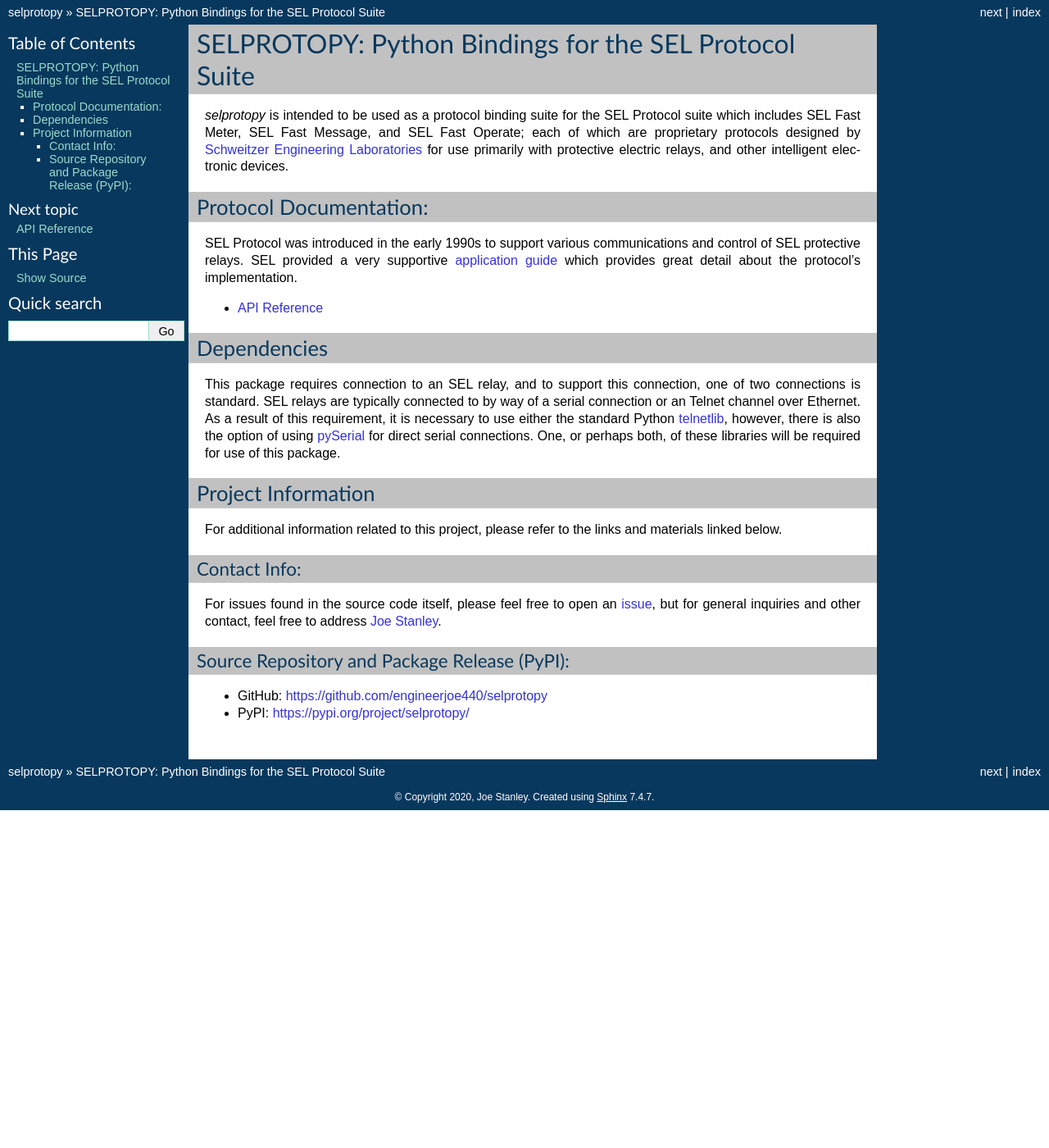
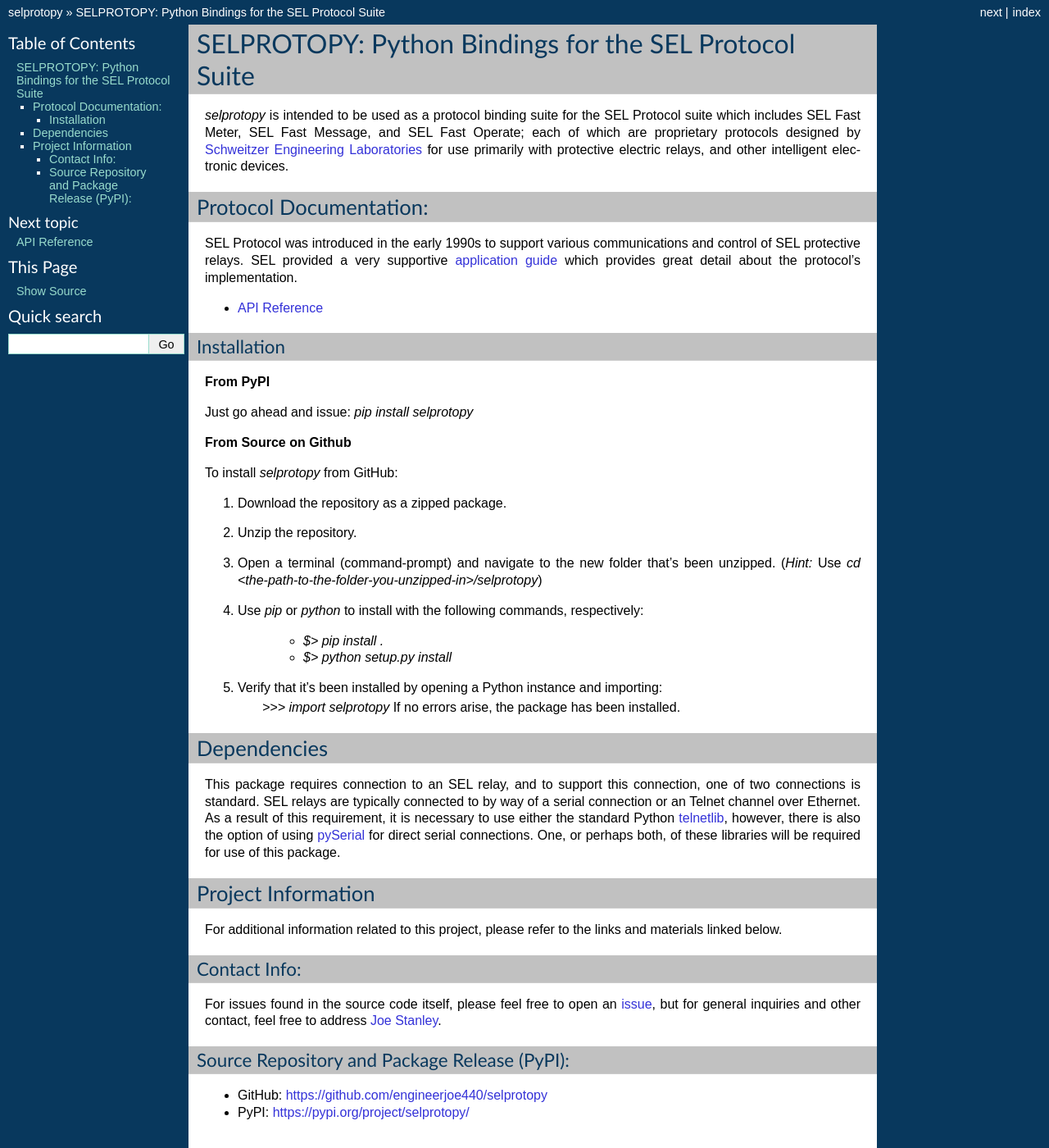
Before and after one commit to engineerjoe440/selprotopy, a Sphinx documentation site: the page built from source/index.rst, in a window 1280 px wide and 1400 px high. Shown: the whole window at 82% size. Built offline with Sphinx 7.4.7, drawn with Linux system fonts in a browser that asks for light colours.

Commit message:
updated installation info in readme and docs

```diff
--- a/source/index.rst
+++ b/source/index.rst
@@ -22,6 +22,30 @@
    :maxdepth: 1
 
    selprotopy
+
+
+Installation
+~~~~~~~~~~~~
+
+**From PyPI**
+
+Just go ahead and issue: `pip install selprotopy`
+
+**From Source on Github**
+
+To install `selprotopy` from GitHub:
+
+#. Download the repository as a zipped package.
+#. Unzip the repository.
+#. Open a terminal (command-prompt) and navigate to the new folder that's been unzipped.
+   (*Hint:* Use `cd <the-path-to-the-folder-you-unzipped-in>/selprotopy`)
+#. Use `pip` or `python` to install with the following commands, respectively:
+
+    - `$> pip install .`
+    - `$> python setup.py install`
+
+#. Verify that it's been installed by opening a Python instance and importing:
+    `>>> import selprotopy` If no errors arise, the package has been installed.
 
 
 Dependencies
```
Also changed, not shown: README.md (+20 -0 lines).
